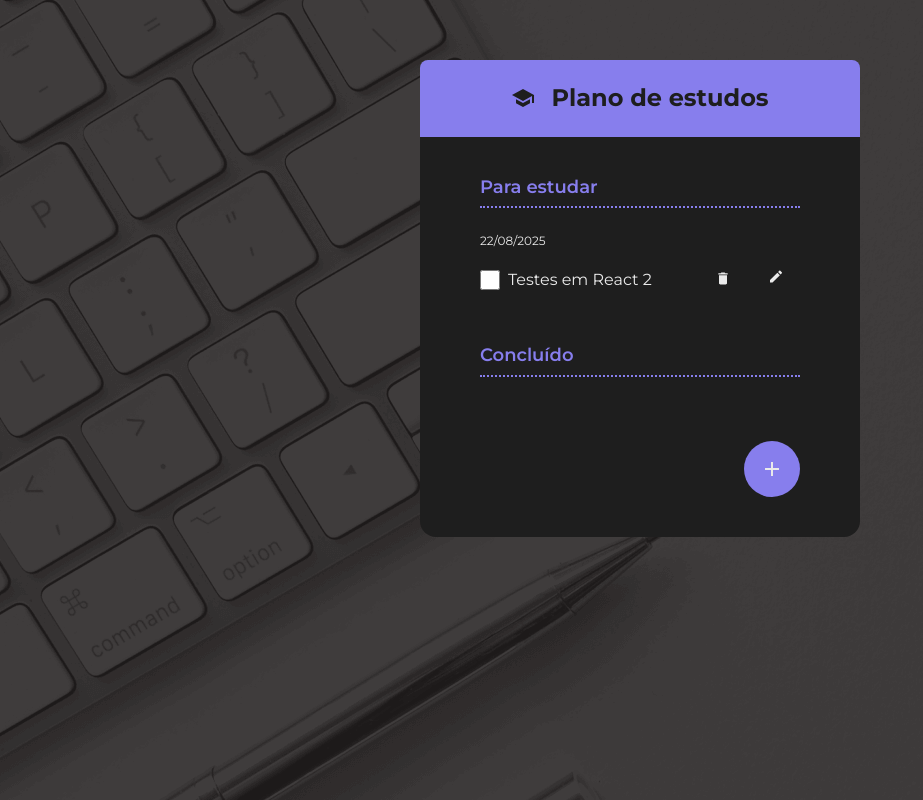
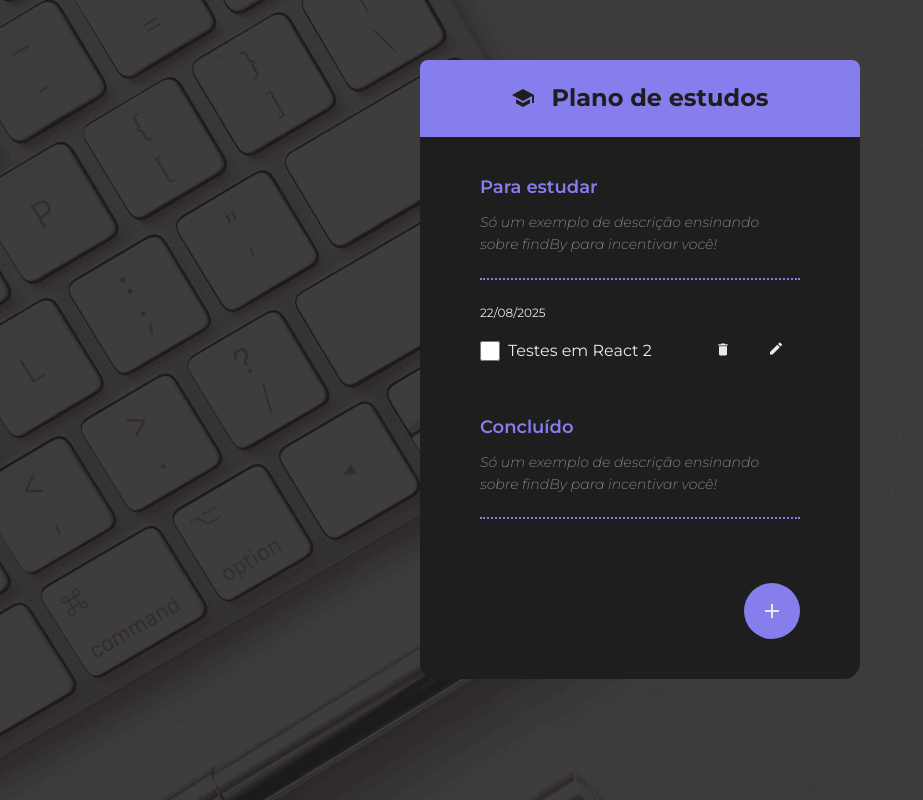
Before and after one commit to joaodos3v/4872--react-testes-iniciantes, a React (Vite) app: page / in a window 1280 px wide. Shown: the whole page, without its empty margins (0-923 px from the left). Built offline with nearby package versions, Linux system fonts and the light colour scheme; data requests are answered from the project's data file.

Commit message:
video 3.2

```diff
--- a/src/components/SubHeading/index.jsx
+++ b/src/components/SubHeading/index.jsx
@@ -1,7 +1,24 @@
+import { useEffect, useState } from "react";
 import "./sub-heading.style.css";
 
 export function SubHeading({ children }) {
+  const [description, setDescription] = useState("");
+
+  useEffect(() => {
+    setTimeout(() => {
+      setDescription("Só um exemplo de descrição ensinando sobre findBy para incentivar você!");
+    }, 500);
+  }, []);
+
   if (!children) return <></>;
 
-  return <h2 className="subheading">{children}</h2>;
+  return (
+    <div>
+      <h2 className="subheading">
+        {children}
+
+        {!!description && <p>{description}</p>}
+      </h2>
+    </div>
+  );
 }
--- a/src/components/SubHeading/sub-heading.style.css
+++ b/src/components/SubHeading/sub-heading.style.css
@@ -8,3 +8,10 @@
   margin: 0;
   margin-bottom: 24px;
 }
+
+.subheading p {
+  font-size: 14px;
+  font-weight: 300;
+  color: gray;
+  font-style: italic;
+}
```
Also changed, not shown: 1 other file (tests, documents, lock files or other folders).
